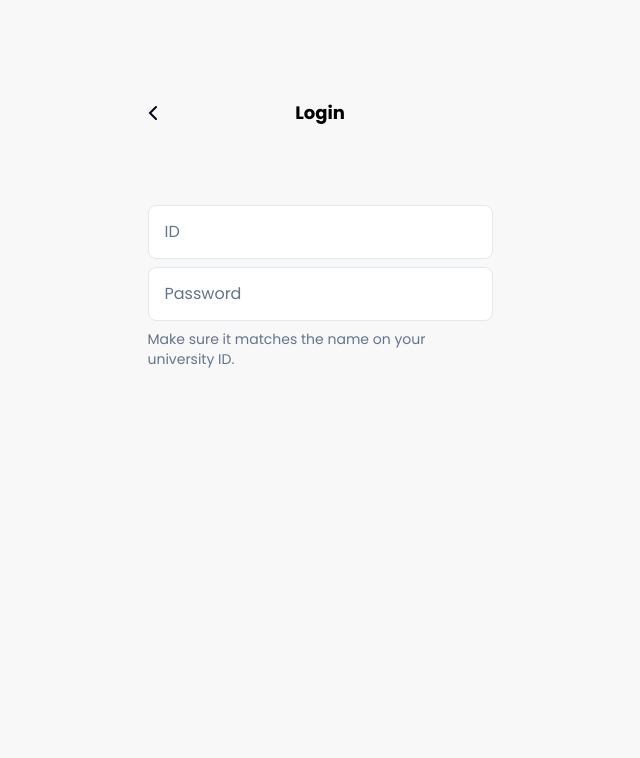
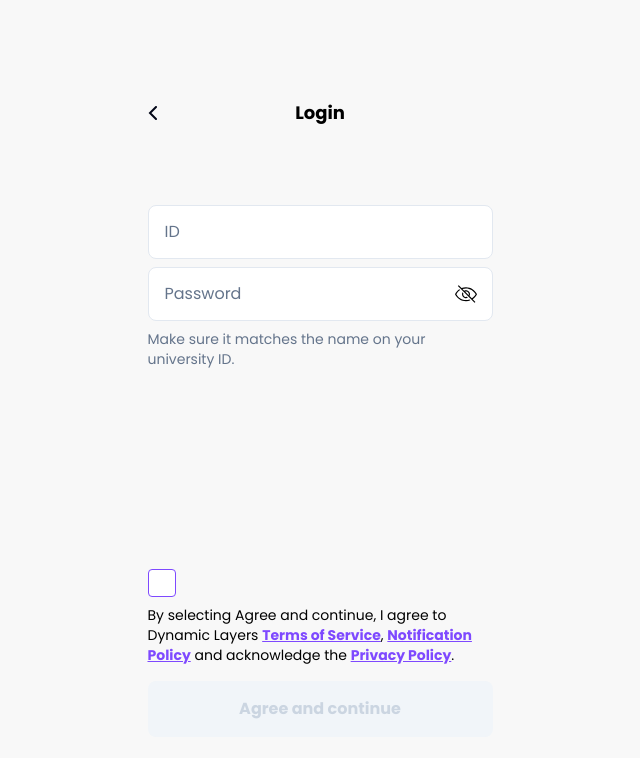
Before and after one commit to abluvionn/threads-frontend, a React (Vite) app: page / in a window 1280 px wide. Both pictures are taken after a click on the button "Login". Shown: the top 758 px of the page, without its empty margins (320-960 px from the left). Built offline with nearby package versions, Linux system fonts and the light colour scheme.

Commit message:
Create login form

```diff
--- a/src/index.css
+++ b/src/index.css
@@ -7,14 +7,16 @@ html {
 @theme {
   --color-main: #292653;
   --color-platinum-500: #64748b;
+  --color-purple-500: #7E49FF;
+  --color-disabled: #F1F5F9;
 }
 
 .container {
-  @apply flex justify-center max-w-[393px] h-[852px] mx-auto;
+  @apply flex justify-center max-w-[393px] max-h-[852px] mx-auto;
 }
 
 .btn-primary {
-  @apply px-6 py-4 bg-main rounded-lg text-center text-white font-bold cursor-pointer hover:bg-[#1f1d40] active:bg-[#1f1d40];
+  @apply px-6 py-4 bg-main rounded-lg text-center text-white font-bold cursor-pointer hover:bg-[#1f1d40] active:bg-[#1f1d40] disabled:bg-disabled disabled:text-[#CBD5E1] disabled:cursor-auto;
 }
 
 .input-primary {
--- a/src/pages/Login/Login.tsx
+++ b/src/pages/Login/Login.tsx
@@ -1,10 +1,31 @@
-import { useState } from 'react';
+import { FormEvent, useState } from 'react';
 
 export const Login = () => {
+  const [idInput, setIdInput] = useState('');
+  const [passwordInput, setPasswordInput] = useState('');
   const [currentStepIndex, setCurrentStepIndex] = useState(0);
+  const [isCheckboxChecked, setIsCheckboxChecked] = useState(false);
+  const [passwordInputType, setPasswordInputType] = useState<
+    'text' | 'password'
+  >('password');
+
   const handleStepBack = () => {
     setCurrentStepIndex((prev) => prev - 1);
   };
+
+  const togglePasswordVisibility = () => {
+    if (passwordInputType === 'password') {
+      setPasswordInputType('text');
+    } else {
+      setPasswordInputType('password');
+    }
+  };
+
+  const onFormSubmit = (e: FormEvent) => {
+    e.preventDefault();
+    console.log({ id: idInput, password: passwordInput });
+  };
+
   const steps = [
     {
       content: (
@@ -30,23 +51,101 @@ export const Login = () => {
         <div className='mt-[101px] w-full px-6'>
           <nav className='flex items-center'>
             <h1 className='text-lg font-bold leading-6 relative w-full flex items-center justify-center'>
-              <button onClick={handleStepBack} className='absolute left-0 flex justify-center items-center'>
+              <button
+                onClick={handleStepBack}
+                className='absolute left-0 flex justify-center items-center cursor-pointer'
+              >
                 <img src='/arrow-left.svg' alt='' />
               </button>
               <span>Login</span>
             </h1>
           </nav>
+          <form id='login-form' onSubmit={onFormSubmit}>
             <div className='flex flex-col gap-2 mt-[80px]'>
-            <input type='text' className='input-primary' placeholder='ID' />
               <input
                 type='text'
                 className='input-primary'
+                placeholder='ID'
+                required
+                value={idInput}
+                onChange={(e) => setIdInput(e.target.value)}
+              />
+              <div className='relative flex items-center'>
+                <input
+                  type={passwordInputType}
+                  className='input-primary w-full'
                   placeholder='Password'
+                  required
+                  value={passwordInput}
+                  onChange={(e) => setPasswordInput(e.target.value)}
                 />
+                <span
+                  className='absolute right-4 cursor-pointer'
+                  onClick={togglePasswordVisibility}
+                >
+                  <img src='/eye.svg' alt='' />
+                </span>
+              </div>
               <p className='text-sm leading-5 text-platinum-500'>
                 Make sure it matches the name on your university ID.
               </p>
             </div>
+          </form>
+          <div className='flex flex-col mt-[200px]'>
+            <div className='group grid size-7 grid-cols-1'>
+              <input
+                type='checkbox'
+                name='terms-agree'
+                id='terms-agree'
+                className='col-start-1 row-start-1 appearance-none rounded-sm border border-purple-500 bg-white checked:border-purple-500 checked:bg-purple-500 indeterminate:border-purple-500 indeterminate:bg-purple-500 focus-visible:outline-2 focus-visible:outline-offset-2 focus-visible:outline-purple-500 disabled:border-gray-300 disabled:bg-gray-100 disabled:checked:bg-gray-100 forced-colors:appearance-auto cursor-pointer'
+                onChange={(e) => setIsCheckboxChecked(e.target.checked)}
+                checked={isCheckboxChecked}
+              />
+              <svg
+                fill='none'
+                viewBox='0 0 14 14'
+                className='pointer-events-none col-start-1 row-start-1 size-5 self-center justify-self-center stroke-white group-has-disabled:stroke-gray-950/25'
+              >
+                <path
+                  d='M3 8L6 11L11 3.5'
+                  strokeWidth={1.5}
+                  strokeLinecap='round'
+                  strokeLinejoin='round'
+                  className='opacity-0 group-has-checked:opacity-100'
+                />
+                <path
+                  d='M3 7H11'
+                  strokeWidth={1.5}
+                  strokeLinecap='round'
+                  strokeLinejoin='round'
+                  className='opacity-0 group-has-indeterminate:opacity-100'
+                />
+              </svg>
+            </div>
+            <label htmlFor='terms-agree' className='text-sm leading-5 mt-2'>
+              By selecting Agree and continue, I agree to Dynamic Layers{' '}
+              <a href='#' className='text-purple-500 underline font-bold'>
+                Terms of Service
+              </a>
+              ,{' '}
+              <a href='#' className='text-purple-500 underline font-bold'>
+                Notification Policy
+              </a>{' '}
+              and acknowledge the{' '}
+              <a href='#' className='text-purple-500 underline font-bold'>
+                Privacy Policy
+              </a>
+              .
+            </label>
+          </div>
+          <button
+            className='btn-primary w-full mt-4'
+            type='submit'
+            form='login-form'
+            disabled={!isCheckboxChecked}
+          >
+            Agree and continue
+          </button>
         </div>
       ),
     },
```
Also changed, not shown: public/eye.svg (added). Lines whose indentation alone changed are shown as unchanged.
